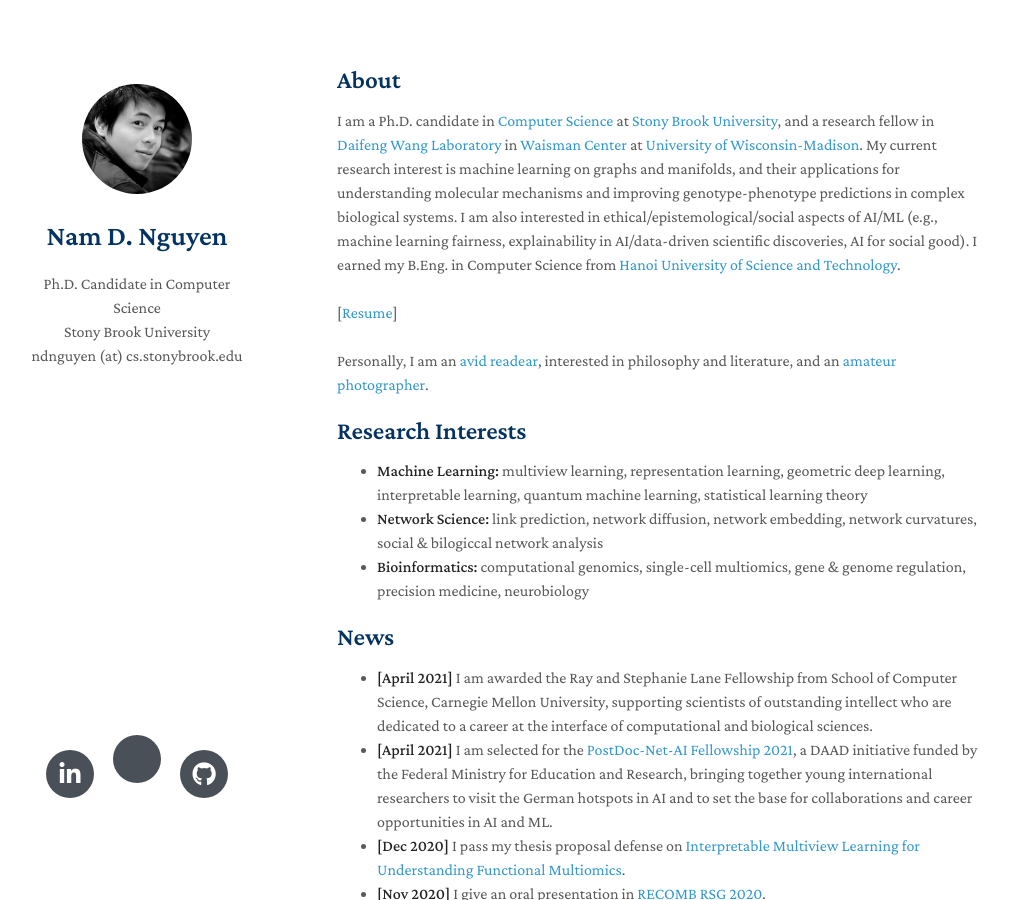
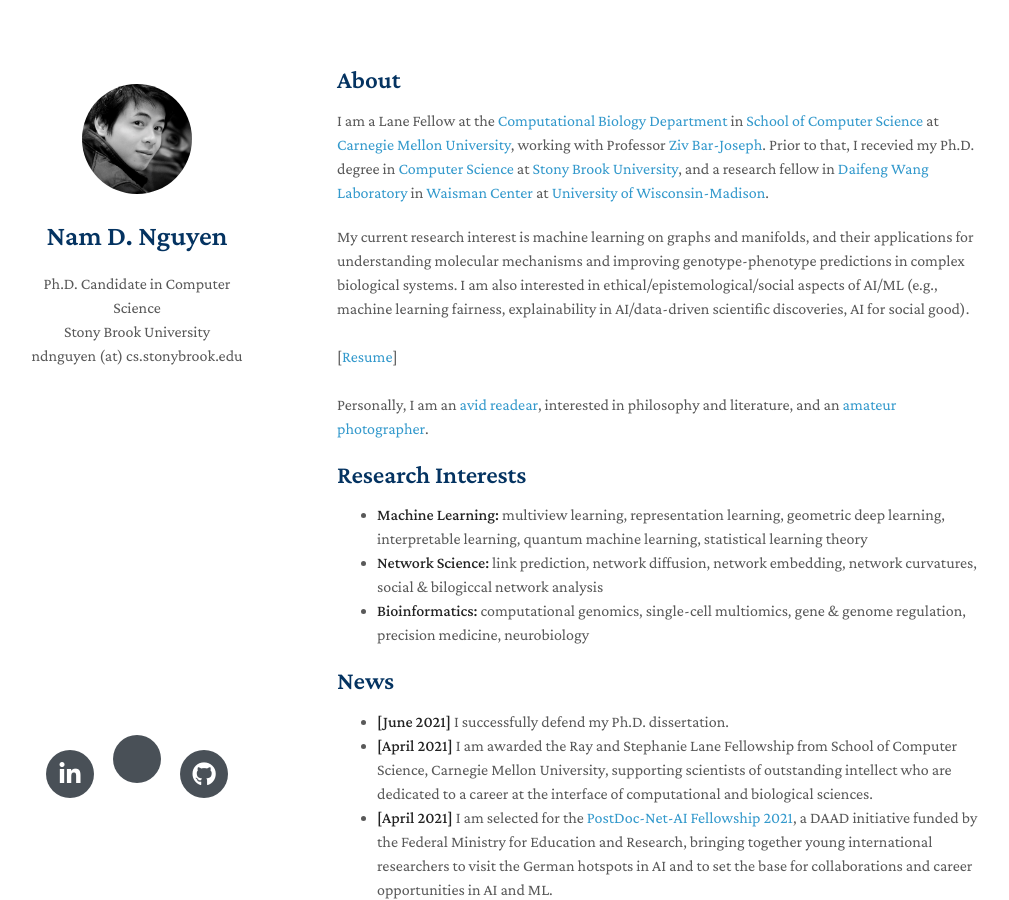
Before and after one commit to MaximHelio/MaximHelio.github.io, a Jekyll site: the page built from index.md, in a window 1280 px wide and 900 px high. Shown: the whole window, without its empty margins (133-1142 px from the left). Built offline with Jekyll 4.4.1, drawn with Linux system fonts in a browser that asks for light colours; nearby versions of some CDN libraries; a style sheet for code colours, icons or effects is not loaded; our own code applies the rules of GitHub Pages for plain Markdown files.

Commit message:
Update new position

```diff
--- a/index.md
+++ b/index.md
@@ -3,7 +3,9 @@ layout: homepage
 ---
 ## About
 
-I am a Ph.D. candidate in [Computer Science](https://cs.stonybrook.edu/) at [Stony Brook University](https://stonybrook.edu/), and a research fellow in [Daifeng Wang Laboratory](https://daifengwanglab.org) in [Waisman Center](https://www.waisman.wisc.edu) at [University of Wisconsin-Madison](http://www.wisc.edu). My current research interest is machine learning on graphs and manifolds, and their applications for understanding molecular mechanisms and improving genotype-phenotype predictions in complex biological systems. I am also interested in ethical/epistemological/social aspects of AI/ML (e.g., machine learning fairness, explainability in AI/data-driven scientific discoveries, AI for social good). I earned my B.Eng. in Computer Science from [Hanoi University of Science and Technology](https://hust.edu.vn).
+I am a Lane Fellow at the [Computational Biology Department](https://cbd.cmu.edu) in [School of Computer Science](https://www.cs.cmu.edu) at [Carnegie Mellon University](https://www.cmu.edu), working with Professor [Ziv Bar-Joseph](https://www.cs.cmu.edu/~zivbj/). Prior to that, I recevied my Ph.D. degree in [Computer Science](https://cs.stonybrook.edu/) at [Stony Brook University](https://stonybrook.edu/), and a research fellow in [Daifeng Wang Laboratory](https://daifengwanglab.org) in [Waisman Center](https://www.waisman.wisc.edu) at [University of Wisconsin-Madison](http://www.wisc.edu).
+
+My current research interest is machine learning on graphs and manifolds, and their applications for understanding molecular mechanisms and improving genotype-phenotype predictions in complex biological systems. I am also interested in ethical/epistemological/social aspects of AI/ML (e.g., machine learning fairness, explainability in AI/data-driven scientific discoveries, AI for social good).
 <br><br>
 [[Resume](./assets/Nam_Nguyen_Resume (2).pdf)]
 <br><br>
@@ -17,6 +19,7 @@ Personally, I am an [avid readear](https://www.goodreads.com/user/show/19504526-
 
 ## News
 
+- **[June 2021]** I successfully defend my Ph.D. dissertation.
 - **[April 2021]** I am awarded the Ray and Stephanie Lane Fellowship from School of Computer Science, Carnegie Mellon University, supporting scientists of outstanding intellect who are dedicated to a career at the interface of computational and biological sciences.
 - **[April 2021]** I am selected for the [PostDoc-Net-AI Fellowship 2021](https://www.daad.de/en/the-daad/postdocnet/fellows/fellows/), a DAAD initiative funded by the Federal Ministry for Education and Research, bringing together young international researchers to visit the German hotspots in AI and to set the base for collaborations and career opportunities in AI and ML.
 - **[Dec 2020]** I pass my thesis proposal defense on [Interpretable Multiview Learning for Understanding Functional Multiomics](./assets/proposal.pdf).
```
